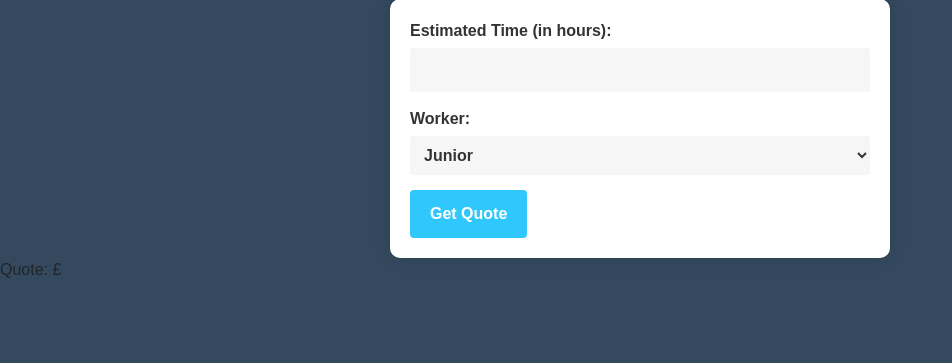
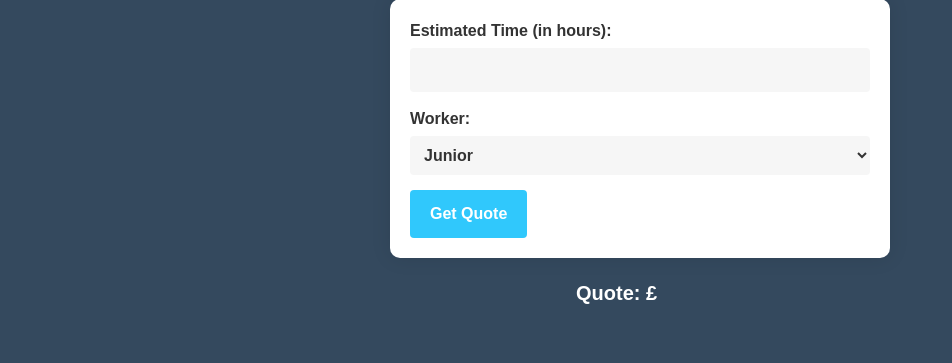
Before and after one commit to amb200/CM4025, a Node server app: page /quote in a window 1280 px wide. Shown: the part 177-540 px from the top of the page, without its empty margins (0-952 px from the left). Run offline with Node 20, Linux system fonts and the light colour scheme; some libraries are stand-ins or nearby versions.

Commit message:
changed quote-output to quote

```diff
--- a/public/style.css
+++ b/public/style.css
@@ -144,7 +144,7 @@
   background-color: #1ba8d8;
 }
 
-#quote-output {
+#quote{
   margin-left: 45%;
   margin-top: 20px;
   color: #fff;
```
